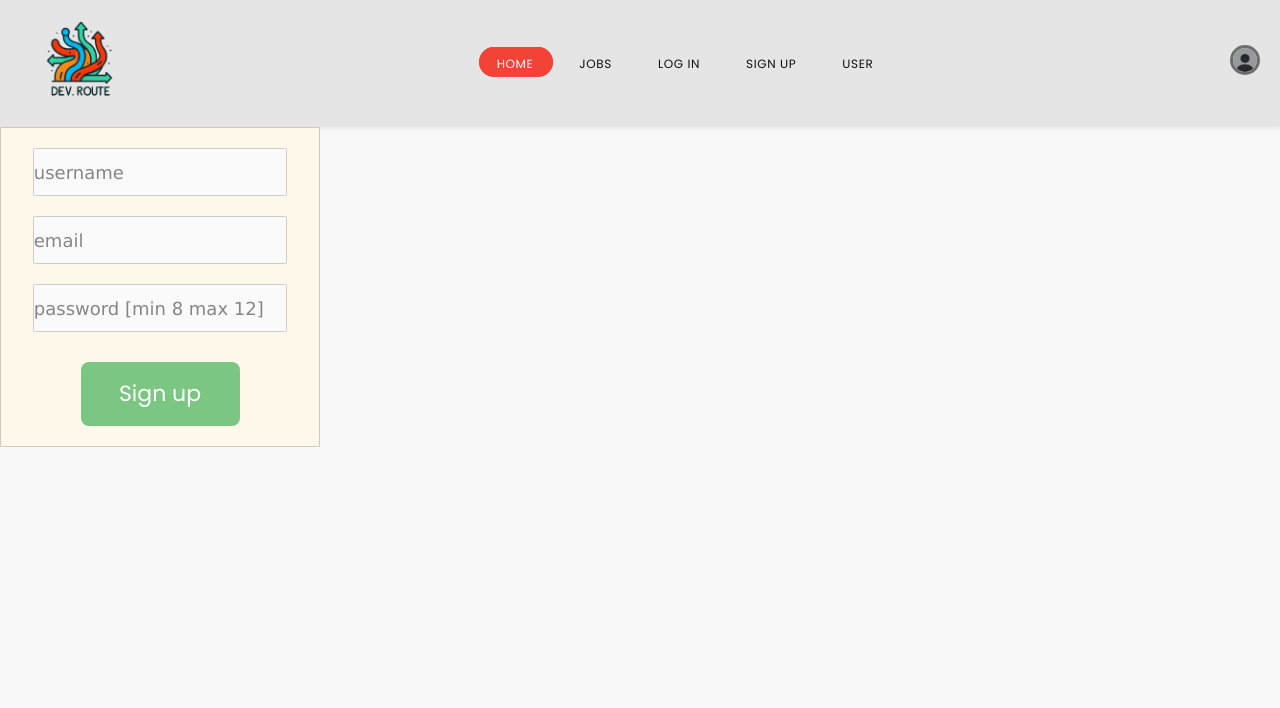
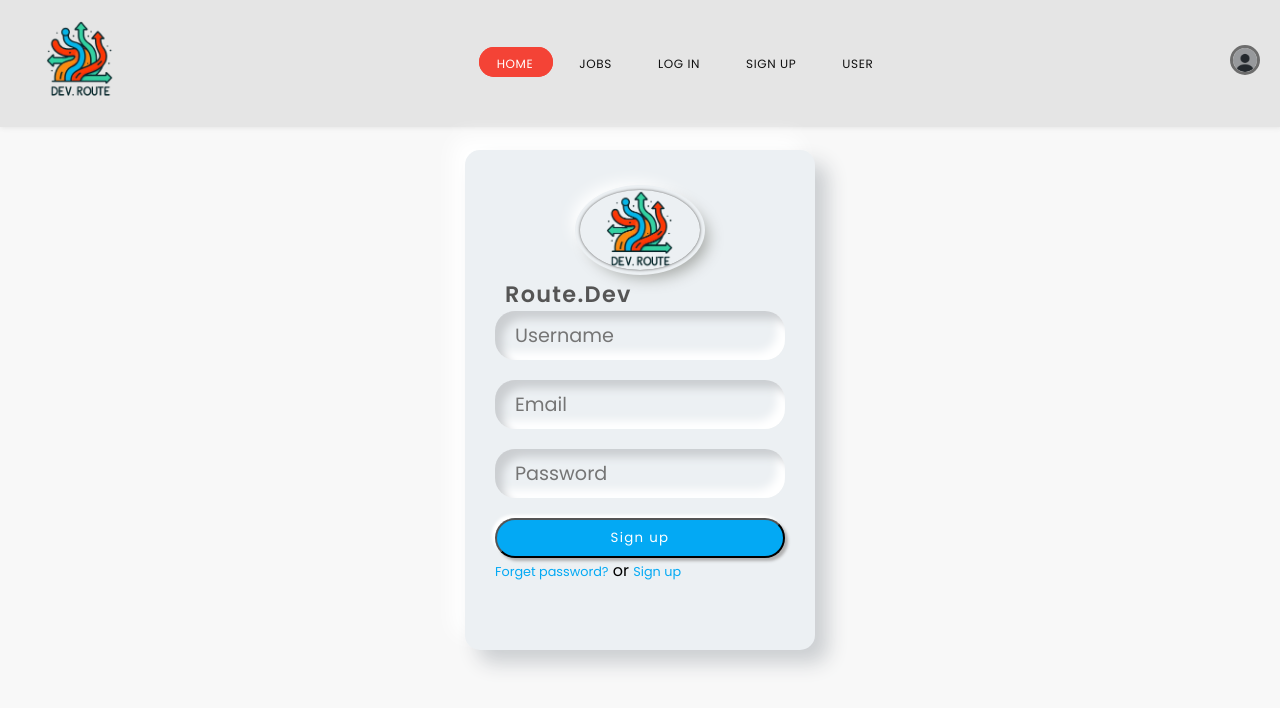
Before and after one commit to MrArmaan/DevrouteFE, a React (Vite) app: page /signup in a window 1280 px wide. Shown: the top 708 px of the page. Built offline with nearby package versions, Linux system fonts and the light colour scheme.

Commit message:
enhancment:FE20 Sign up sheet styled and working

```diff
--- a/src/components/signup/Signup.css
+++ b/src/components/signup/Signup.css
@@ -1,77 +1,95 @@
-.signup-wrapper {
-  background-color: #fef8ea;
-  display: flex;
+@import url("https://fonts.googleapis.com/css2?family=Poppins:wght@300;400;500;600;700;800;900&display=swap");
+
+* {
+  margin: 0;
+  padding: 0;
   box-sizing: border-box;
-  flex-direction: column;
-  justify-content: center;
-  align-items: center;
-  height: 320px;
-  width: 320px;
-  border: 1px solid rgba(0, 0, 0, 0.182);
-  border-radius: 1px;
+  font-family: "Poppins", sans-serif;
 }
 
-.logsign-form {
-  box-sizing: border-box;
-  display: flex;
-  flex-direction: column;
-  justify-content: space-evenly;
-  align-items: center;
-  width: 100%;
-  height: 100%;
+body {
+  background: #ecf0f3;
 }
 
-.signup-form-button {
-  background-color: #7bc682;
-  color: white;
-  font-size: 22px;
-  width: 50%;
-  height: 20%;
-  margin-top: 10px;
-  border: 0px;
-  border-radius: 8px;
+.wrapper {
+  max-width: 350px;
+  min-height: 500px;
+  position: absolute;
+  top: 50%;
+  left: 50%;
+  transform: translate(-50%, -50%);
+  padding: 40px 30px 30px 30px;
+  background-color: #ecf0f3;
+  border-radius: 15px;
+  box-shadow: 13px 13px 20px #cbced1, -13px -13px 20px #fff;
 }
 
-.logsign-input {
-  background-color: #fafafa;
-  color: rgba(0, 0, 0, 0.467);
-  width: 80%;
-  height: 15%;
-  font-family: Verdana;
-  font-size: 18px;
-  border: 1px solid rgba(0, 0, 0, 0.182);
-  border-radius: 2px;
+.logo {
+  width: 80px;
+  margin: auto;
 }
 
-.logsign-input::placeholder {
-  color: rgba(0, 0, 0, 0.467);
+.logo img {
+  width: 100%;
+  height: 80px;
+  object-fit: cover;
+  border-radius: 50%;
+  box-shadow: 0px 0px 3px #5f5f5f, 0px 0px 0px 5px #ecf0f3, 8px 8px 15px #a7aaa7,
+    -8px -8px 15px #fff;
 }
 
-.my-pass-field {
-  background-color: #fafafa;
-  color: rgba(0, 0, 0, 0.467);
-  width: 80%;
-  height: 15%;
-  letter-spacing: 0.175em;
-  font-family: Verdana;
-  font-size: 18px;
-  border: 1px solid rgba(0, 0, 0, 0.182);
-  border-radius: 2px;
+.wrapper .name {
+  font-weight: 600;
+  font-size: 1.4rem;
+  letter-spacing: 1.3px;
+  padding-left: 10px;
+  color: #555;
 }
 
-.my-pass-field:focus:placeholder-shown {
-  outline-color: rgba(0, 0, 0, 0.277);
+.wrapper .form-field input {
+  width: 100%;
+  display: block;
+  border: none;
+  outline: none;
+  background: none;
+  font-size: 1.2rem;
+  color: #666;
+  padding: 10px 15px 10px 10px;
 }
 
-.my-pass-field:valid {
-  outline-color: green;
+.wrapper .form-field {
+  padding-left: 10px;
+  margin-bottom: 20px;
+  border-radius: 20px;
+  box-shadow: inset 8px 8px 8px #cbced1, inset -8px -8px 8px #fff;
 }
 
-.my-pass-field:invalid {
-  outline-color: red;
+.wrapper .form-field .fas,
+.wrapper .form-field .far {
+  color: #555;
 }
 
-.my-pass-field::placeholder {
-  color: rgba(0, 0, 0, 0.467);
-  letter-spacing: 0em;
+.wrapper .btn {
+  box-shadow: none;
+  width: 100%;
+  height: 40px;
+  background-color: #03a9f4;
+  color: #fff;
+  border-radius: 25px;
+  box-shadow: 3px 3px 3px #b1b1b1, -3px -3px 3px #fff;
+  letter-spacing: 1.3px;
 }
+
+.wrapper .btn:hover {
+  background-color: #039be5;
+}
+
+.wrapper a {
+  text-decoration: none;
+  font-size: 0.8rem;
+  color: #03a9f4;
+}
+
+.wrapper a:hover {
+  color: #039be5;
+}
--- a/src/components/signup/Signup.jsx
+++ b/src/components/signup/Signup.jsx
@@ -1,5 +1,6 @@
 import React, { useState } from "react";
 import { signup } from "../../utils/fetch";
+import { Link } from "react-router-dom";
 import "./Signup.css";
 
 const Signup = ({ setUser }) => {
@@ -7,48 +8,57 @@ const Signup = ({ setUser }) => {
   const [email, setEmail] = useState("");
   const [password, setPassword] = useState("");
 
-  const changeHandler = (e, setter, state) => {
+  const changeHandler = (e, setter) => {
     setter(e.target.value);
-    console.log(state);
   };
 
   const handleSubmit = async (e) => {
     e.preventDefault();
-    let form = document.getElementById("my-form");
-
     const data = await signup(username, email, password);
     await setUser(data.user);
   };
 
   return (
-    <div className="signup-wrapper">
-      <form className="logsign-form" onSubmit={handleSubmit}>
+    <div className="wrapper">
+      <div className="logo">
+        <img src="/images/drlogo.png" alt="DevRoute Logo" />
+      </div>
+      <div className="text-center mt-4 name">Route.Dev</div>
+      <form className="p-3 mt-3" onSubmit={handleSubmit}>
+        <div className="form-field d-flex align-items-center">
+          <span className="far fa-user"></span>
           <input
-          className="logsign-input"
             type="text"
-          placeholder="username"
-          maxLength="20"
-          onChange={(e) => changeHandler(e, setUsername, username)}
+            placeholder="Username"
+            onChange={(e) => changeHandler(e, setUsername)}
           />
+        </div>
+        <div className="form-field d-flex align-items-center">
+          <span className="far fa-envelope"></span>
           <input
-          className="logsign-input"
             type="email"
-          placeholder="email"
-          onChange={(e) => changeHandler(e, setEmail, email)}
+            placeholder="Email"
+            onChange={(e) => changeHandler(e, setEmail)}
           />
+        </div>
+        <div className="form-field d-flex align-items-center">
+          <span className="fas fa-key"></span>
           <input
-          className="my-pass-field"
             type="password"
-          minLength={8}
-          maxLength={12}
-          placeholder="password [min 8 max 12]"
-          onChange={(e) => changeHandler(e, setPassword, password)}
+            placeholder="Password"
+            onChange={(e) => changeHandler(e, setPassword)}
           />
-        <button className="signup-form-button figtree-reg" type="submit">
+        </div>
+        <button className="btn mt-3" type="submit">
           Sign up
         </button>
       </form>
+      <div className="text-center fs-6">
+        <Link to="/forgot-password">Forget password?</Link> or{" "}
+        <Link to="/signup">Sign up</Link>
+      </div>
     </div>
   );
 };
+
 export default Signup;
```
Lines whose indentation alone changed are shown as unchanged.
